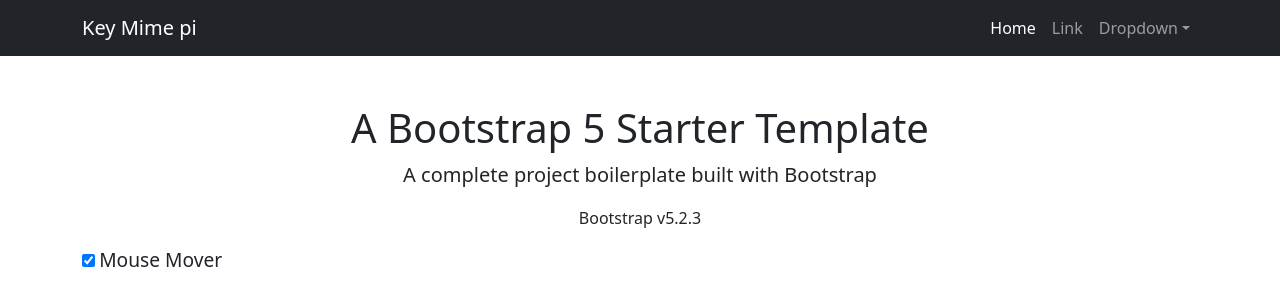
After one commit to oliverzein/key-mime-pi, a Flask app: page /v2 in a window 1280 px wide. The commit adds this page. Shown: the top 306 px of the page. Run offline with Flask 3, Linux system fonts and the light colour scheme; some libraries are stand-ins or nearby versions.

Commit message:
Autostart Mover

```diff
--- a/app/main.py
+++ b/app/main.py
@@ -26,7 +26,6 @@ def createApp():
     app = Flask(__name__)
     app.config['SECRET_KEY'] = 'secret!'
     socketio.init_app(app, async_mode=None, logger=False, engineio_logger=False)
-
     return app
 
 app = createApp()
@@ -78,6 +77,10 @@ def favourite_remove(command):
 def index_get():
     return flask.render_template('index.html', moverActive=moverActive)
 
+@app.route('/v2', methods=['GET'])
+def indexv2_get():
+    return flask.render_template('indexv2.html', moverActive=moverActive)
+
 def mover_thread():
     global moverActive
     print(" Mover Thread started")
@@ -94,10 +97,24 @@ def mover_thread():
         time.sleep(60)
     print(" Mover Thread stopped")
 
+def startMouseMover():
+    logger.info('startMouseMover')
+    global moverActive
+    if moverActive:
+        logger.info("Mouse Mover already active.")
+    else:
+        logger.info("Starting Mouse Mover.")
+        socketio.start_background_task(mover_thread())
+        moverActive = True
+
 if __name__ == '__main__':
     host = os.environ.get('HOST', '0.0.0.0')
     port = int(os.environ.get('PORT', 8000))
     debug = 'DEBUG' in os.environ
+
+    loadMoverOnStartup = True
+    if loadMoverOnStartup:
+        startMouseMover()
 
     socketio.run(app,
                  host=host,
--- a/app/templates/index.html
+++ b/app/templates/index.html
@@ -7,6 +7,9 @@
     <link rel="stylesheet" type="text/css" href="static/css/dragula.min.css" />
     <link href="https://fonts.googleapis.com/css2?family=Lora&family=Nunito&display=swap" rel="stylesheet" />
     <script src="//cdnjs.cloudflare.com/ajax/libs/jquery/3.6.0/jquery.min.js"></script>
+    <link href="https://cdn.jsdelivr.net/npm/bootstrap@5.3.2/dist/css/bootstrap.min.css" rel="stylesheet" integrity="sha384-T3c6CoIi6uLrA9TneNEoa7RxnatzjcDSCmG1MXxSR1GAsXEV/Dwwykc2MPK8M2HN" crossorigin="anonymous" />
+    <link rel="stylesheet" href="https://cdn.jsdelivr.net/npm/bootstrap-icons@1.11.2/font/bootstrap-icons.min.css" />
+    <script src="https://cdn.jsdelivr.net/npm/bootstrap@5.3.2/dist/js/bootstrap.bundle.min.js"></script>
     <script type="text/javascript" src="//cdnjs.cloudflare.com/ajax/libs/socket.io/4.4.1/socket.io.min.js"></script>
   </head>
   <body class="lock-screen">
--- /dev/null
+++ b/app/templates/indexv2.html
@@ -0,0 +1,63 @@
+<!DOCTYPE html>
+<html lang="en">
+  <head>
+    <meta charset="utf-8" />
+    <title>Key Mime Pi</title>
+    <link rel="stylesheet" href="https://fonts.googleapis.com/css2?family=Lora&family=Nunito&display=swap" />
+    <link rel="stylesheet" href="https://cdn.jsdelivr.net/npm/bootstrap@5.3.2/dist/css/bootstrap.min.css" integrity="sha384-T3c6CoIi6uLrA9TneNEoa7RxnatzjcDSCmG1MXxSR1GAsXEV/Dwwykc2MPK8M2HN" crossorigin="anonymous" />
+    <link rel="stylesheet" href="https://cdn.jsdelivr.net/npm/bootstrap-icons@1.11.2/font/bootstrap-icons.min.css" />
+  </head>
+  <body>
+    <!-- Responsive navbar -->
+    <nav class="navbar navbar-expand-lg navbar-dark bg-dark">
+      <div class="container">
+        <a class="navbar-brand" href="#">Key Mime pi</a>
+        <button class="navbar-toggler" type="button" data-bs-toggle="collapse" data-bs-target="#navbarSupportedContent" aria-controls="navbarSupportedContent" aria-expanded="false" aria-label="Toggle navigation"><span class="navbar-toggler-icon"></span></button>
+        <div class="collapse navbar-collapse" id="navbarSupportedContent">
+          <ul class="navbar-nav ms-auto mb-2 mb-lg-0">
+            <li class="nav-item">
+              <a class="nav-link active" aria-current="page" href="#">Home</a>
+            </li>
+            <li class="nav-item">
+              <a class="nav-link" href="#">Link</a>
+            </li>
+            <li class="nav-item dropdown">
+              <a class="nav-link dropdown-toggle" id="navbarDropdown" href="#" role="button" data-bs-toggle="dropdown" aria-expanded="false">Dropdown</a>
+              <ul class="dropdown-menu dropdown-menu-end" aria-labelledby="navbarDropdown">
+                <li>
+                  <a class="dropdown-item" href="#">Action</a>
+                </li>
+                <li>
+                  <a class="dropdown-item" href="#">Another action</a>
+                </li>
+                <li>
+                  <hr class="dropdown-divider" />
+                </li>
+                <li>
+                  <a class="dropdown-item" href="#">Something else here</a>
+                </li>
+              </ul>
+            </li>
+          </ul>
+        </div>
+      </div>
+    </nav>
+    <!-- Page content -->
+    <div class="container">
+      <div class="text-center mt-5">
+        <h1>A Bootstrap 5 Starter Template</h1>
+        <p class="lead">A complete project boilerplate built with Bootstrap</p>
+        <p>Bootstrap v5.2.3</p>
+      </div>
+      <div class="">
+        <input type="checkbox" id="moverActive"  onchange="toggleMoverActive()"
+          name="moverActive" value="active" {{'checked="checked"' if moverActive else ""}}>
+        <label style="font-size: 1.2em;" for="moverActive">Mouse Mover</label><br>
+      </div>
+    </div>
+    <script src="//cdnjs.cloudflare.com/ajax/libs/jquery/3.6.0/jquery.min.js"></script>
+    <script src="https://cdn.jsdelivr.net/npm/bootstrap@5.3.2/dist/js/bootstrap.bundle.min.js"></script>
+    <script src="//cdnjs.cloudflare.com/ajax/libs/socket.io/4.4.1/socket.io.min.js"></script>
+    <script src="static/js/app.js"></script>
+  </body>
+</html>
```
Also changed, not shown: indexv2.html (added, +50 -0 lines).
